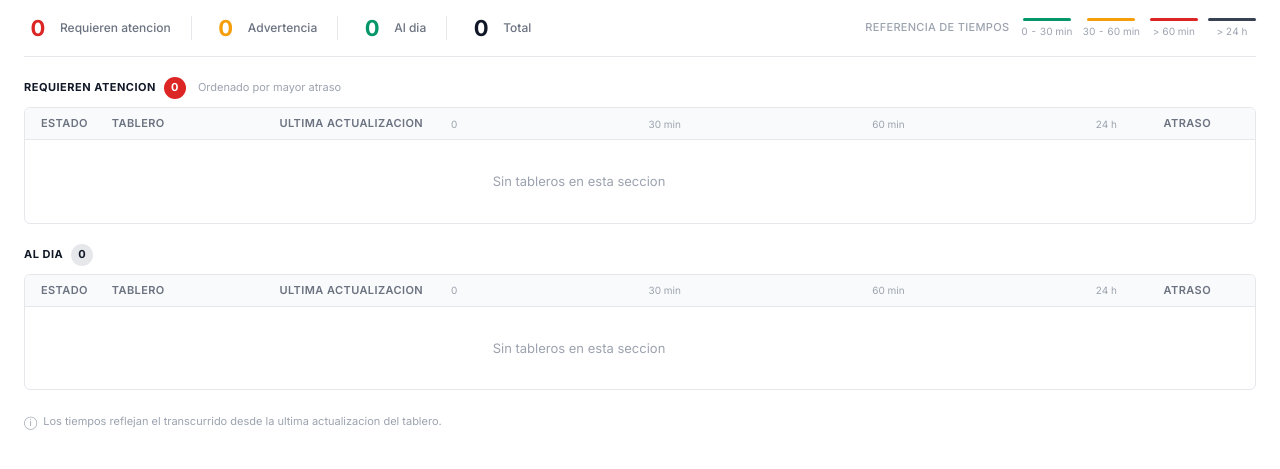
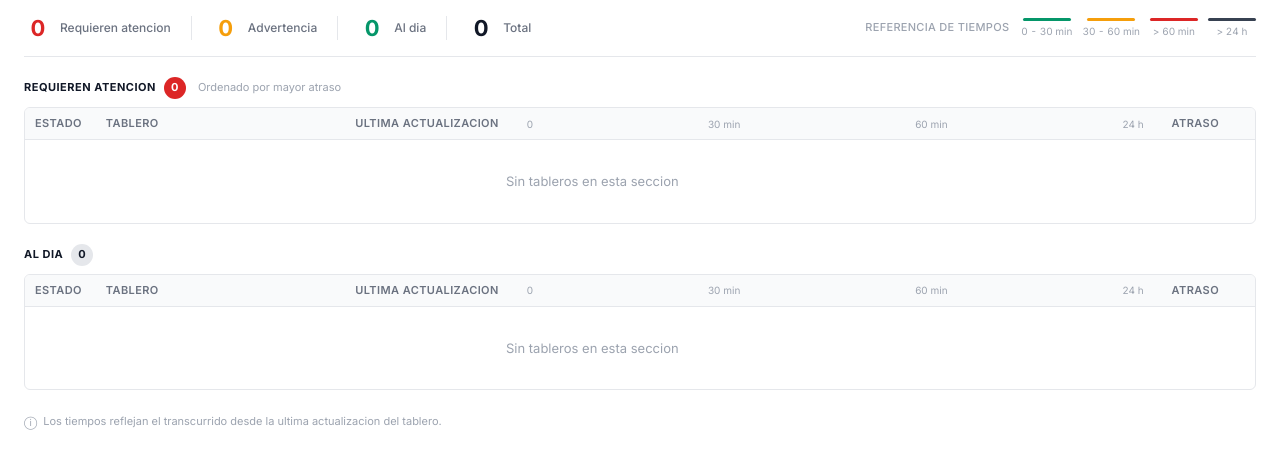
Before and after one commit to grupoepem-bi-team/MonitorTablero, a FastAPI app: page / in a window 1280 px wide. Shown: the part 69-538 px from the top of the page. Run offline with FastAPI, Linux system fonts and the light colour scheme; data that the repository does not hold is empty; parts of the project's set-up code (start-up, migrations or seed data) failed here and were passed over.

Commit message:
fix: ancho columnas reducidas para evitar scroll horizontal

```diff
--- a/frontend/static/style.css
+++ b/frontend/static/style.css
@@ -289,15 +289,12 @@ html, body {
     border: 1px solid var(--color-border);
     border-radius: var(--radius-md);
     overflow: hidden;
-    overflow-x: auto;
-    -webkit-overflow-scrolling: touch;
 }
 
 .data-table {
     width: 100%;
-    min-width: max-content;
     border-collapse: collapse;
-    font-size: 13px;
+    font-size: 12px;
 }
 
 .data-table thead {
@@ -316,12 +313,12 @@ html, body {
     white-space: nowrap;
 }
 
-.data-table th.col-estado { width: 48px; padding-left: 16px; }
+.data-table th.col-estado { width: 36px; padding-left: 10px; }
 .data-table th.col-tablero { width: auto; }
-.data-table th.col-ultima { width: 130px; }
-.data-table th.col-timeline { width: 320px; }
-.data-table th.col-atraso { width: 90px; text-align: right; }
-.data-table th.col-arrow { width: 32px; padding-right: 16px; }
+.data-table th.col-ultima { width: 100px; }
+.data-table th.col-timeline { width: 200px; }
+.data-table th.col-atraso { width: 70px; text-align: right; }
+.data-table th.col-arrow { width: 24px; padding-right: 10px; }
 
 .timeline-header {
     display: flex;
```
